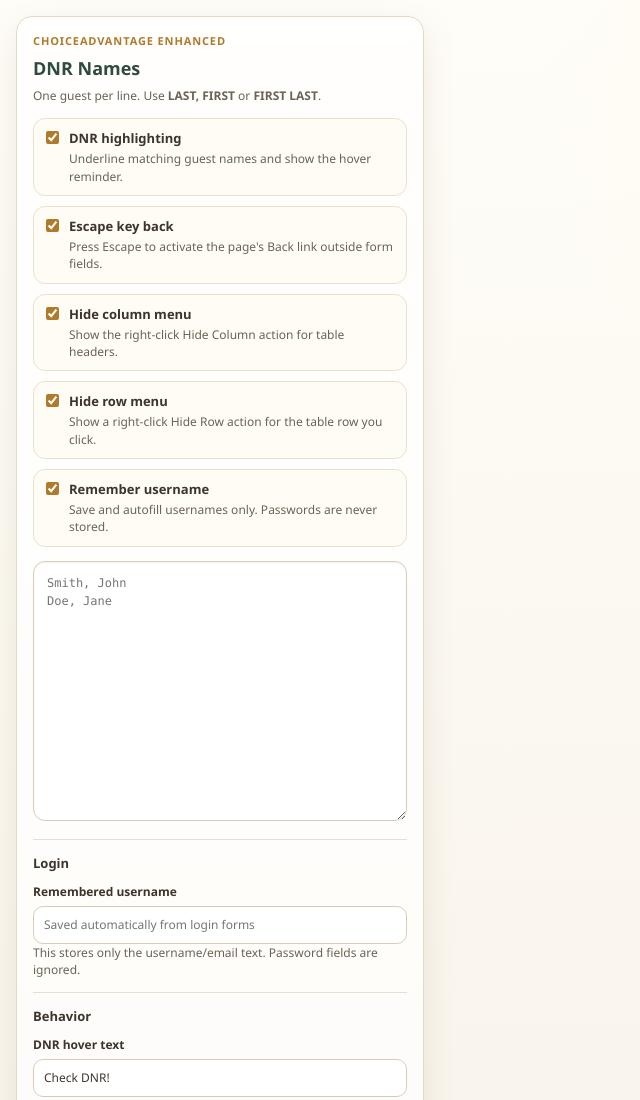
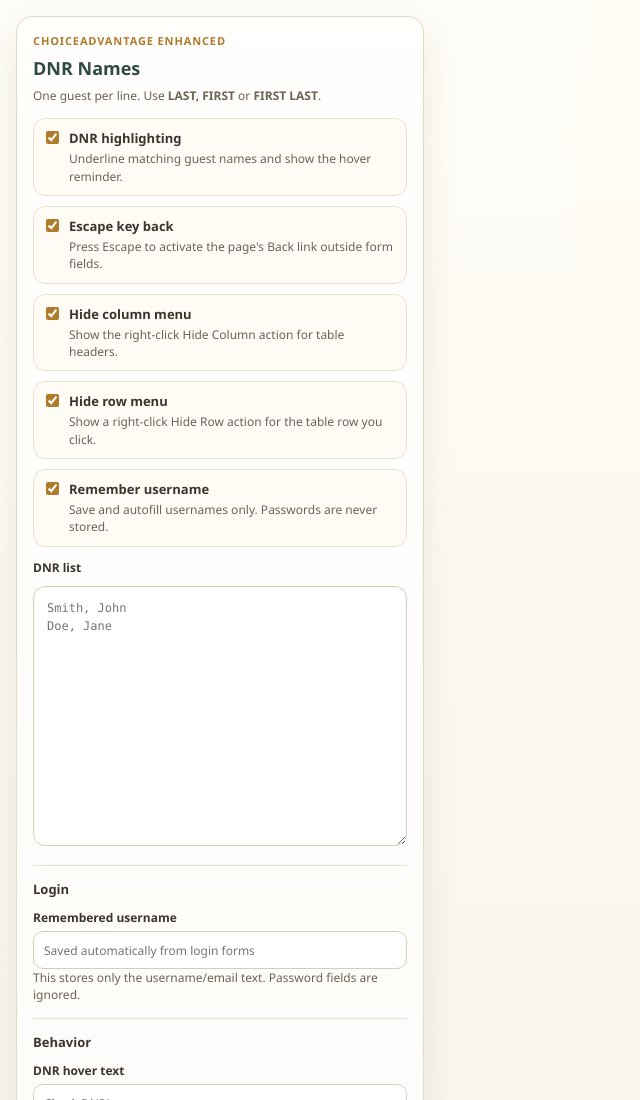
Before and after one commit to cheeseonamonkey/ChoiceAdvantageExtension, a browser extension: page options.html in a window 1280 px wide. Shown: the top 1100 px of the page, without its empty margins (0-640 px from the left). Drawn offline with Linux system fonts and the light colour scheme.

Commit message:
Polish extension metadata and popup UX

```diff
--- a/content.js
+++ b/content.js
@@ -281,6 +281,7 @@
   function rememberUsername(value) {
     const username = cleanText(value);
     if (!state.settings.enableRememberUsername || !username || username === state.settings.rememberedUsername) return;
+    state.settings.rememberedUsername = username;
     chrome.storage.sync.set({ rememberedUsername: username }, () => {
       if (chrome.runtime.lastError) {
         console.error(`${LOG} Username save failed:`, chrome.runtime.lastError);
--- a/options.html
+++ b/options.html
@@ -143,6 +143,13 @@
       font-size: 12px;
       font-weight: 600;
     }
+    .list-label {
+      display: block;
+      margin-top: 12px;
+      color: #3d352c;
+      font-size: 12px;
+      font-weight: 600;
+    }
     .field input {
       width: 100%;
       height: 38px;
@@ -197,6 +204,7 @@
         <div><strong>Remember username</strong><span>Save and autofill usernames only. Passwords are never stored.</span></div>
       </label>
     </div>
+    <label class="list-label" for="dnrList">DNR list</label>
     <textarea id="dnrList" placeholder="Smith, John&#10;Doe, Jane"></textarea>
     <div class="section">
       <h3>Login</h3>
--- a/options.js
+++ b/options.js
@@ -38,8 +38,7 @@ function showSaved() {
 }
 
 function syncUI() {
-  if (!fields.dnrList || !fields.enableDNR) return;
-  fields.dnrList.disabled = !fields.enableDNR.checked;
+  if (fields.dnrList && fields.enableDNR) fields.dnrList.disabled = !fields.enableDNR.checked;
   if (fields.dnrTooltipText) fields.dnrTooltipText.disabled = !fields.enableDNR.checked;
   if (fields.dnrHighlightColor) fields.dnrHighlightColor.disabled = !fields.enableDNR.checked;
   if (fields.hideColumnMenuText) fields.hideColumnMenuText.disabled = !fields.enableHideColumn.checked;
```
Also changed, not shown: manifest.json.
